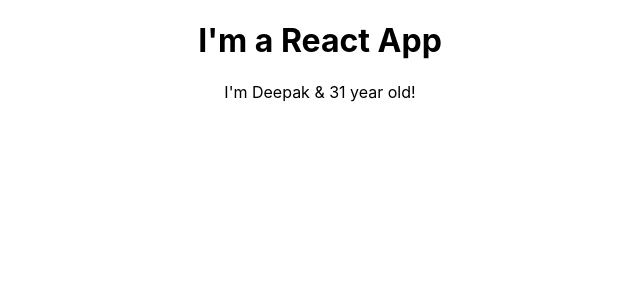
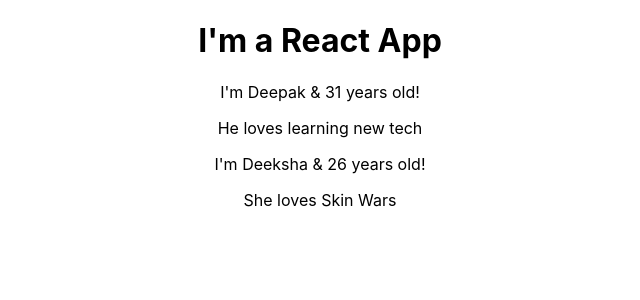
Before and after one commit to jagadeeshdeepak/react, a React (Create React App) app in the folder react-complete-guide/: page / in a window 1280 px wide. Shown: the top 300 px of the page, without its empty margins (320-960 px from the left). Built offline with nearby package versions, Linux system fonts and the light colour scheme.

Commit message:
passing content to your component from outside by placing between the tags

```diff
--- a/react-complete-guide/src/App.js
+++ b/react-complete-guide/src/App.js
@@ -7,7 +7,8 @@ class App extends Component {
     return (
       <div className="App">
         <h1>I'm a React App</h1>
-        <Person name="Deepak" age="31"/>
+        <Person name="Deepak" age="31">He loves learning new tech</Person>
+        <Person name="Deeksha" age="26">She loves Skin Wars</Person>
       </div>
     );
 
--- a/react-complete-guide/src/Person/Person.js
+++ b/react-complete-guide/src/Person/Person.js
@@ -2,7 +2,13 @@ import React from 'react';
 
 const person = (props) => {
   //return <p>I'm a { Math.floor(Math.random() * 30) } old person</p>;
-  return <p>I'm {props.name} & {props.age} year old!</p>
+  return (
+    <div>
+      <p>I'm {props.name} & {props.age} years old!</p>
+      <p>{props.children}</p>
+    </div>
+
+  );
 }
 
 export default person;
```
